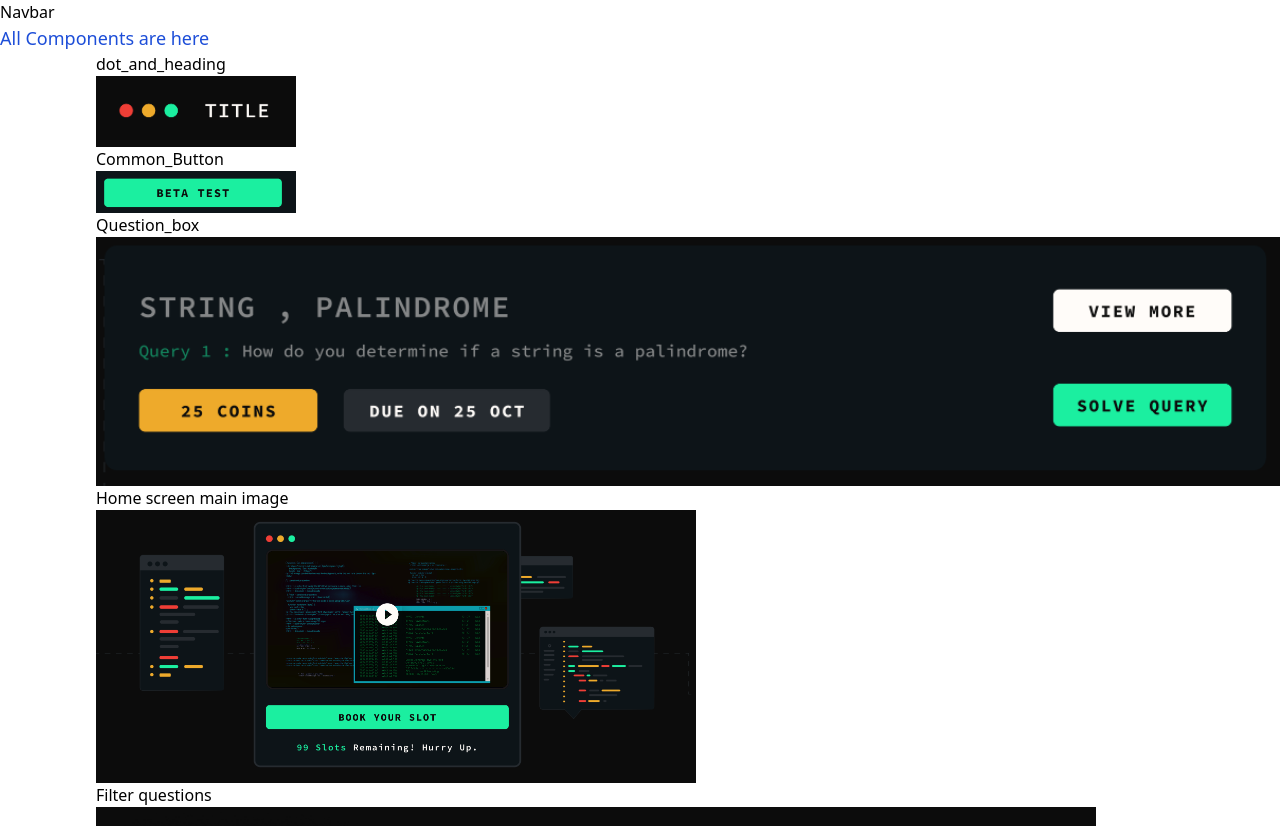
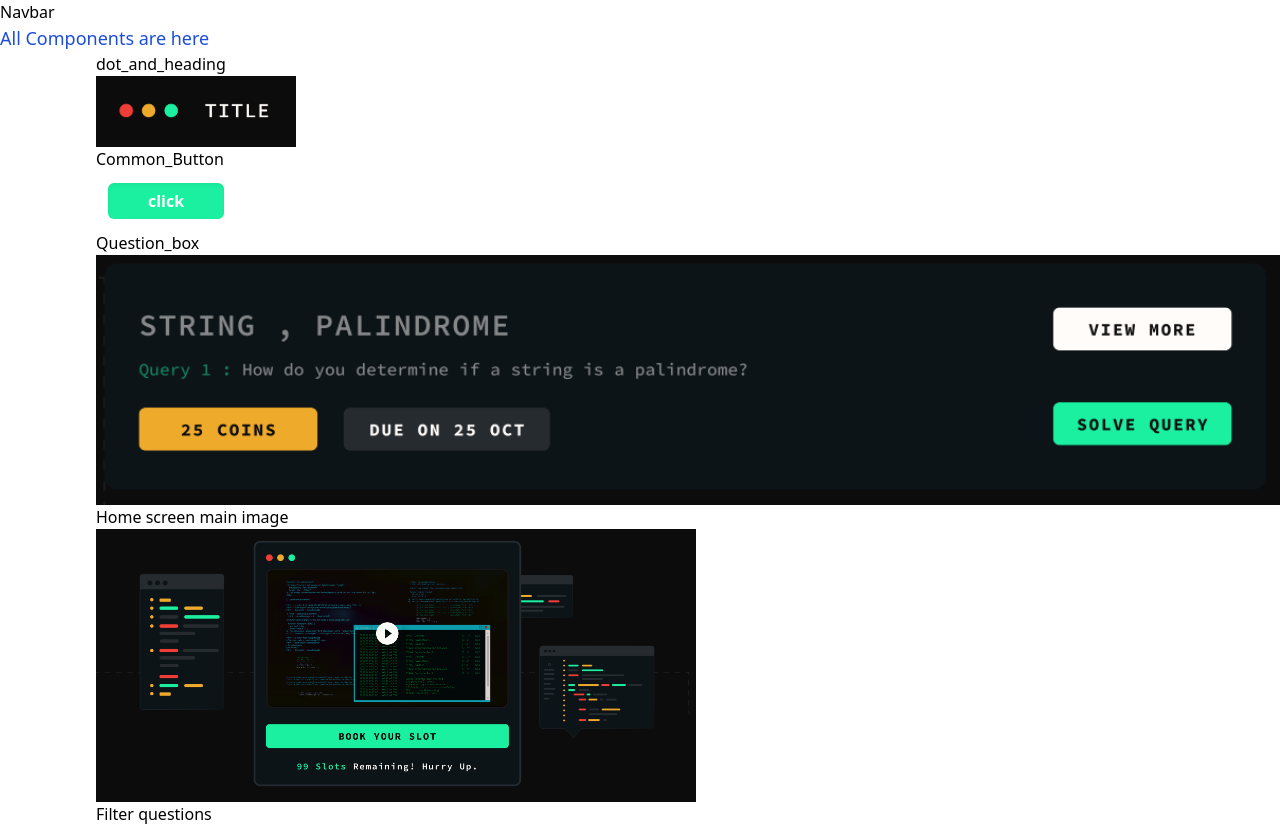
Before and after one commit to DareDevilStudios/notime-solve-x, a Next.js app: page /componentsDisplay in a window 1280 px wide. Shown: the top 826 px of the page. Built offline with nearby package versions, Linux system fonts and the light colour scheme.

Commit message:
button component

```diff
--- a/src/app/componentsDisplay/page.jsx
+++ b/src/app/componentsDisplay/page.jsx
@@ -15,7 +15,7 @@ const page = () => {
                 <DotHeading/>
             </li>
             <li>
-                <Common_Button/>
+                <Common_Button children={'click'} colour="#1BEFA0"/>
             </li>
             <li>
                 <Question_box/>
--- a/src/app/page.js
+++ b/src/app/page.js
@@ -1,10 +1,12 @@
 import Image from 'next/image'
 import HomePage from '@/common/UI/HomePage/HomePage'
-
+import Common_Button from '@/common/components/Common_Button'
 export default function Home() {
   return (
     <main className="font-code">
       <HomePage/>
+
+
     </main>
   )
 }
--- a/src/common/components/Common_Button.jsx
+++ b/src/common/components/Common_Button.jsx
@@ -2,11 +2,17 @@ import Image from 'next/image'
 import React from 'react'
 
 
-const Common_Button = () => {
+const Common_Button = ({textcolour,colour,children}) => {
   return (
     <div>
         <h1>Common_Button</h1>
-        <Image src="/website_screenshots/common_button.png" alt="Next.js" width={200} height={160} />
+        {/* <Image src="/website_screenshots/common_button.png" alt="Next.js" width={200} height={160} /> */}
+        {/* <div className="mt-[10px] bg-black h-[40px] w-[200px]">
+        <button className={`h-[27px] w-[180px] rounded-sm font-inter m-[6px] text-xs font-bold
+                bg-[#1BEFA0] text-black`}>BETA TEST</button></div> */}
+        <button className={`bg-[${colour}] py-1 px-10 m-3 h-9 rounded-md font-semibold text-white shadow-inner`}>{children}</button>
+        {/* <button type={type? type : "button"} varient={varient} className={className? `btn-component ${className}`: "btn-component" } id={id} onClick={onClick}>{children}</button> */}
+
     </div>
   )
 }
```
